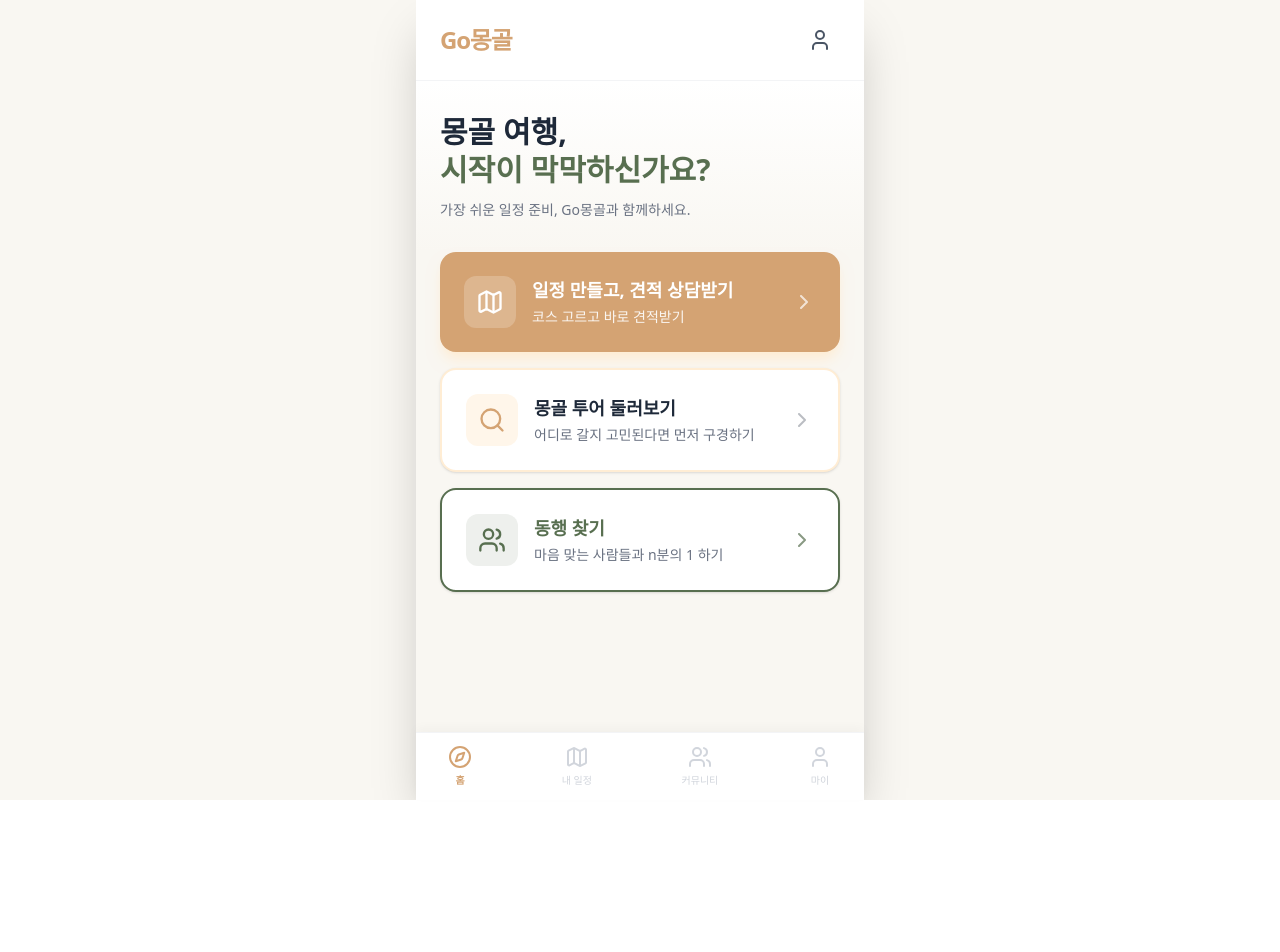
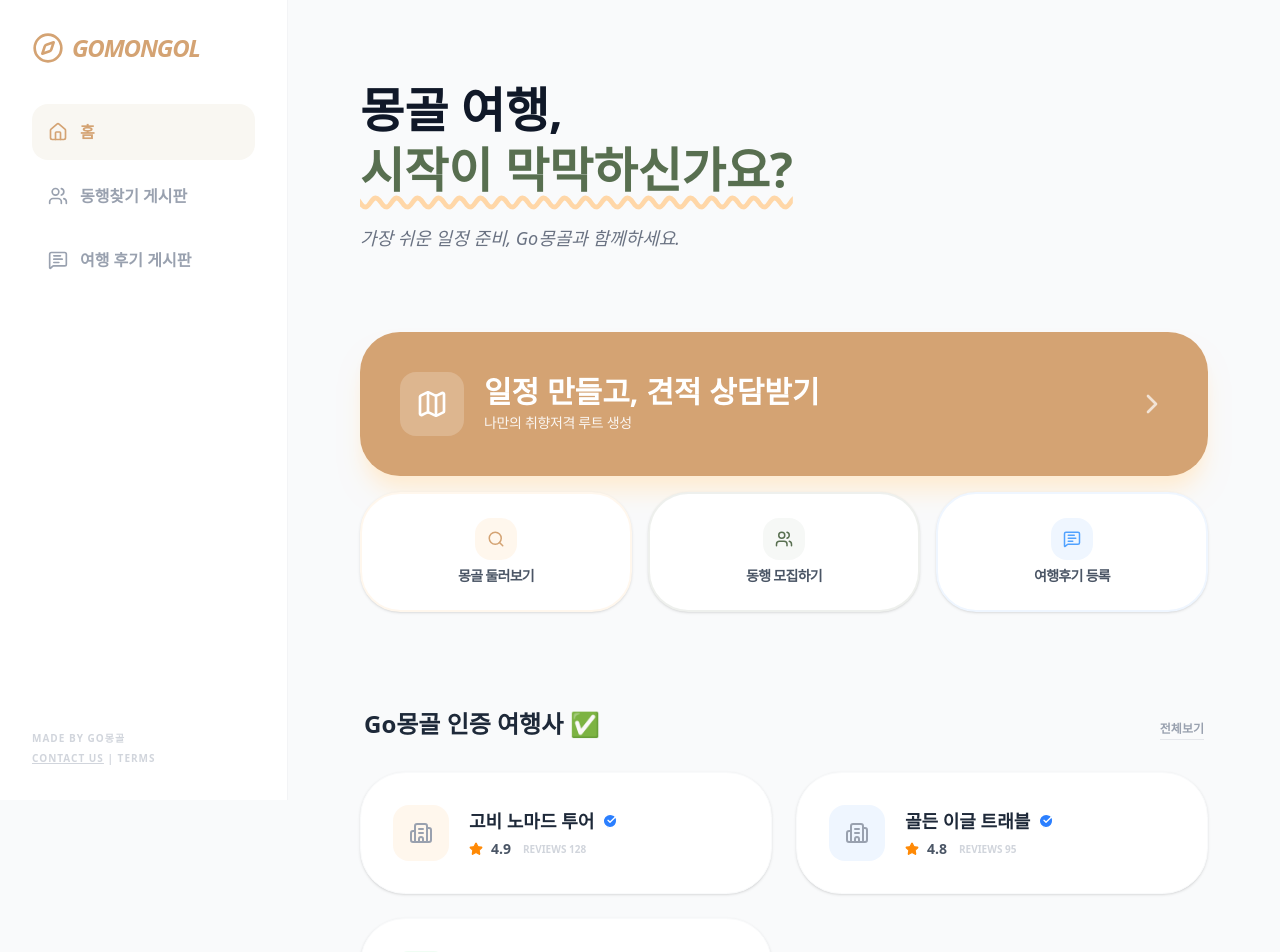
Before and after one commit to wini1120/gomongol, a React (Vite) app: page / in a window 1280 px wide. Shown: the top 952 px of the page. Before the commit the page ends 800 px from the top, so only its background shows below. Built offline with nearby package versions, Linux system fonts and the light colour scheme.

Commit message:
feat: desktop sidebar, compact buttons grid and partner modal

```diff
--- a/src/mainpage.jsx
+++ b/src/mainpage.jsx
@@ -1,88 +1,146 @@
-import React from 'react';
-import { Compass, Users, Map, User, ChevronRight, Search } from 'lucide-react';
+import React, { useState } from 'react';
+import {
+  Map, ChevronRight, Search, Building2, Star,
+  CheckCircle, Compass, Home, MessageSquareText, Users, Globe, X, Send, BarChart3, ShieldCheck, Zap
+} from 'lucide-react';
 
 const MainPage = ({ onStartBuilder, onStartExplorer }) => {
+  const [isContactOpen, setIsContactOpen] = useState(false);
+
+  const agencies = [
+    { id: 1, name: "고비 노마드 투어", rating: 4.9, reviews: 128, color: "bg-orange-50", desc: "고비 사막 투어 전문 | 한국어 가이드 배정" },
+    { id: 2, name: "골든 이글 트래블", rating: 4.8, reviews: 95, color: "bg-blue-50", desc: "프리미엄 럭셔리 게르 | 최신 스타리아 보유" },
+    { id: 3, name: "몽골리아 익스프레스", rating: 4.7, reviews: 210, color: "bg-green-50", desc: "북부 홉스굴 전문 | 승마 트레킹 특화" },
+  ];
+
   return (
-    <div className="flex flex-col min-h-screen bg-gmg-bg font-sans max-w-md mx-auto shadow-2xl overflow-hidden relative text-gray-800">
+    <div className="flex min-h-screen bg-gray-50 font-sans relative">
 
-      {/* 1. Header */}
-      <header className="flex justify-between items-center px-6 py-5 bg-white border-b border-gray-100">
+      {/* --- [B2B 파트너 제안 모달] --- */}
+      {isContactOpen && (
+        <div className="fixed inset-0 z-[100] flex items-center justify-center p-4">
+          <div className="absolute inset-0 bg-black/60 backdrop-blur-sm" onClick={() => setIsContactOpen(false)} />
+          <div className="relative bg-white w-full max-w-2xl rounded-[3rem] shadow-2xl overflow-hidden animate-in fade-in zoom-in duration-300">
+            <button onClick={() => setIsContactOpen(false)} className="absolute top-6 right-6 p-2 hover:bg-gray-100 rounded-full transition-colors z-10">
+              <X size={24} className="text-gray-400" />
+            </button>
+            <div className="flex flex-col lg:flex-row">
+              <div className="lg:w-1/2 bg-gmg-camel p-10 text-white leading-tight">
+                <div className="inline-block px-3 py-1 bg-white/20 rounded-full text-[10px] font-black uppercase tracking-widest mb-4">Partner</div>
+                <h2 className="text-3xl font-black mb-6">몽골 여행사<br/>성공 파트너,<br/>Go몽골</h2>
+                <div className="space-y-5">
+                  <div className="flex gap-4"><Zap size={20} className="shrink-0 text-orange-200"/><p className="text-sm opacity-90 font-medium"><b>준비된 고객 연결:</b> 직접 루트를 설계한 고관여 고객 매칭</p></div>
+                  <div className="flex gap-4"><ShieldCheck size={20} className="shrink-0 text-orange-200"/><p className="text-sm opacity-90 font-medium"><b>브랜드 신뢰도:</b> Go몽골 인증 마크 부여</p></div>
+                </div>
+              </div>
+              <div className="lg:w-1/2 p-10 bg-white">
+                <h3 className="text-xl font-black text-gray-800 mb-6">입점 문의하기</h3>
+                <form className="space-y-4" onSubmit={(e) => e.preventDefault()}>
+                  <input type="text" className="w-full bg-gray-50 border-none rounded-2xl px-4 py-3 text-sm focus:ring-2 focus:ring-gmg-camel" placeholder="여행사 이름" />
+                  <input type="text" className="w-full bg-gray-50 border-none rounded-2xl px-4 py-3 text-sm focus:ring-2 focus:ring-gmg-camel" placeholder="담당자 연락처 (카톡 ID 등)" />
+                  <textarea className="w-full bg-gray-50 border-none rounded-2xl px-4 py-3 text-sm h-24 focus:ring-2 focus:ring-gmg-camel" placeholder="여행사 강점 (차량, 전문지역 등)" />
+                  <button className="w-full bg-gmg-camel text-white py-4 rounded-2xl font-black shadow-lg shadow-orange-100 flex items-center justify-center gap-2 hover:scale-[1.02] transition-transform">신청 완료하기 <Send size={18} /></button>
+                </form>
+              </div>
+            </div>
+          </div>
+        </div>
+      )}
+
+      {/* --- [PC 사이드바] --- */}
+      <aside className="hidden lg:flex flex-col w-72 bg-white border-r border-gray-100 sticky top-0 h-screen p-8 justify-between z-50">
+        <div className="space-y-10">
+          <div className="flex items-center gap-2 text-gmg-camel">
+            <Compass size={32} />
+            <span className="text-2xl font-black italic tracking-tighter uppercase">GoMongol</span>
+          </div>
+          <nav className="space-y-2">
+            <div className="flex items-center gap-3 p-4 bg-gmg-bg text-gmg-camel rounded-2xl font-black cursor-pointer"><Home size={20} /> 홈</div>
+            <div className="flex items-center gap-3 p-4 text-gray-400 hover:text-gmg-camel transition-all font-bold cursor-pointer"><Users size={20} /> 동행찾기 게시판</div>
+            <div className="flex items-center gap-3 p-4 text-gray-400 hover:text-gmg-camel transition-all font-bold cursor-pointer"><MessageSquareText size={20} /> 여행 후기 게시판</div>
+          </nav>
+        </div>
+        <div className="text-[10px] text-gray-300 font-bold uppercase tracking-widest leading-loose">
+          Made by Go몽골<br/>
+          <span className="hover:text-gmg-camel cursor-pointer underline transition-colors" onClick={() => setIsContactOpen(true)}>Contact Us</span> | Terms
+        </div>
+      </aside>
+
+      {/* --- 메인 콘텐츠 --- */}
+      <main className="flex-1 flex flex-col min-w-0 overflow-y-auto bg-white lg:bg-transparent">
+        <header className="lg:hidden flex justify-center items-center px-6 py-8 bg-white border-b border-gray-100 sticky top-0 z-40">
           <h1 className="text-2xl font-black text-gmg-camel tracking-tighter cursor-default">Go몽골</h1>
-        <button className="p-2 hover:bg-gray-100 rounded-full transition-colors">
-          <User size={24} className="text-gray-600" />
-        </button>
         </header>
 
-      {/* 2. Hero Section */}
-      <section className="px-6 py-8 bg-gradient-to-b from-white to-gmg-bg">
-        <h2 className="text-3xl font-bold text-gray-800 leading-tight">
+        <div className="max-w-4xl mx-auto w-full px-6 py-10 lg:py-20">
+          <section className="mb-12 lg:mb-20">
+            <h2 className="text-3xl lg:text-5xl font-black text-gray-900 leading-tight">
               몽골 여행,<br />
-          <span className="text-gmg-green">시작이 막막하신가요?</span>
+              <span className="text-gmg-green underline decoration-wavy decoration-orange-200 underline-offset-8">시작이 막막하신가요?</span>
             </h2>
-        <p className="mt-3 text-gray-500 text-sm">가장 쉬운 일정 준비, Go몽골과 함께하세요.</p>
+            <p className="mt-6 text-gray-500 text-sm lg:text-lg font-medium italic">가장 쉬운 일정 준비, Go몽골과 함께하세요.</p>
           </section>
 
-      {/* 3. Main CTAs - 순서 변경 완료! */}
-      <div className="px-6 space-y-4">
-
-        {/* [1순위] 일정 만들기 & 견적 상담 (메인 전환 버튼) */}
-        <button
-          onClick={onStartBuilder}
-          className="w-full bg-gmg-camel hover:bg-[#C29262] text-white p-6 rounded-2xl flex items-center justify-between shadow-lg shadow-orange-100 transition-all transform active:scale-95"
-        >
-          <div className="flex items-center gap-4 text-left">
-            <div className="bg-white/20 p-3 rounded-xl">
-              <Map size={28} />
-            </div>
+          <div className="space-y-4 mb-16 lg:mb-24">
+            <button onClick={onStartBuilder} className="w-full bg-gmg-camel text-white p-7 lg:p-10 rounded-[2.5rem] flex items-center justify-between shadow-xl shadow-orange-100 transition-all active:scale-[0.98]">
+              <div className="flex items-center gap-5 text-left">
+                <div className="bg-white/20 p-4 rounded-2xl"><Map size={32} /></div>
                 <div>
-              <span className="block text-lg font-bold">일정 만들고, 견적 상담받기</span>
-              <span className="text-sm opacity-90">코스 고르고 바로 견적받기</span>
+                  <span className="block text-xl lg:text-3xl font-black">일정 만들고, 견적 상담받기</span>
+                  <span className="text-sm opacity-90 font-medium tracking-tight">나만의 취향저격 루트 생성</span>
                 </div>
               </div>
-          <ChevronRight size={24} className="opacity-70" />
+              <ChevronRight size={32} className="opacity-70" />
             </button>
 
-        {/* [2순위] 몽골 투어 둘러보기 (정보 탐색 버튼) */}
-        <button
-          onClick={onStartExplorer}
-          className="w-full bg-white border-2 border-orange-100 hover:bg-orange-50/30 text-gray-800 p-6 rounded-2xl flex items-center justify-between transition-all transform active:scale-95 shadow-sm"
-        >
-          <div className="flex items-center gap-4 text-left">
-            <div className="bg-orange-100/50 p-3 rounded-xl">
-              <Search size={28} className="text-gmg-camel" />
-            </div>
-            <div>
-              <span className="block text-lg font-bold">몽골 투어 둘러보기</span>
-              <span className="text-sm text-gray-500 font-normal">어디로 갈지 고민된다면 먼저 구경하기</span>
+            {/* [높이 조정된 3단 버튼 그리드] */}
+            <div className="grid grid-cols-3 gap-3 lg:gap-4">
+              <button onClick={onStartExplorer} className="bg-white border-2 border-orange-50 py-4 lg:py-6 rounded-[1.8rem] lg:rounded-[2.5rem] flex flex-col items-center justify-center gap-1.5 shadow-sm hover:border-gmg-camel transition-all active:scale-95">
+                <div className="bg-orange-50 p-2 lg:p-3 rounded-xl lg:rounded-2xl"><Search size={18} className="text-gmg-camel" /></div>
+                <span className="text-[10px] lg:text-sm font-black text-gray-600 tracking-tighter">몽골 둘러보기</span>
+              </button>
+              <button className="bg-white border-2 border-gmg-green/10 py-4 lg:py-6 rounded-[1.8rem] lg:rounded-[2.5rem] flex flex-col items-center justify-center gap-1.5 shadow-sm hover:border-gmg-green transition-all active:scale-95">
+                <div className="bg-gmg-green/5 p-2 lg:p-3 rounded-xl lg:rounded-2xl"><Users size={18} className="text-gmg-green" /></div>
+                <span className="text-[10px] lg:text-sm font-black text-gray-600 tracking-tighter">동행 모집하기</span>
+              </button>
+              <button className="bg-white border-2 border-blue-50 py-4 lg:py-6 rounded-[1.8rem] lg:rounded-[2.5rem] flex flex-col items-center justify-center gap-1.5 shadow-sm hover:border-blue-400 transition-all active:scale-95">
+                <div className="bg-blue-50 p-2 lg:p-3 rounded-xl lg:rounded-2xl"><MessageSquareText size={18} className="text-blue-400" /></div>
+                <span className="text-[10px] lg:text-sm font-black text-gray-600 tracking-tighter">여행후기 등록</span>
+              </button>
             </div>
           </div>
-          <ChevronRight size={24} className="opacity-30" />
-        </button>
 
-        {/* [3순위] 동행 찾기 */}
-        <button
-          className="w-full bg-white border-2 border-gmg-green hover:bg-gray-50 text-gmg-green p-6 rounded-2xl flex items-center justify-between transition-all transform active:scale-95 shadow-sm"
-        >
-          <div className="flex items-center gap-4 text-left">
-            <div className="bg-gmg-green/10 p-3 rounded-xl">
-              <Users size={28} />
+          <section className="mb-24">
+            <div className="flex justify-between items-end mb-8 px-1">
+              <h3 className="text-2xl font-black text-gray-800">Go몽골 인증 여행사 ✅</h3>
+              <span className="text-xs text-gray-400 font-bold border-b border-gray-200 pb-0.5 cursor-pointer">전체보기</span>
             </div>
+            <div className="grid grid-cols-1 md:grid-cols-2 gap-5 lg:gap-6">
+              {agencies.map(agency => (
+                <div key={agency.id} className="bg-white p-7 lg:p-8 rounded-[2.8rem] border border-gray-50 shadow-sm hover:shadow-md transition-all">
+                  <div className="flex items-center gap-5">
+                    <div className={`w-14 h-14 ${agency.color} rounded-2xl flex items-center justify-center shrink-0`}><Building2 size={24} className="text-gray-400" /></div>
                     <div>
-              <span className="block text-lg font-bold">동행 찾기</span>
-              <span className="text-sm text-gray-500 font-normal">마음 맞는 사람들과 n분의 1 하기</span>
+                      <div className="flex items-center gap-2 mb-1">
+                        <h4 className="font-black text-gray-800 lg:text-lg">{agency.name}</h4>
+                        <CheckCircle size={16} className="text-blue-500 fill-blue-500 text-white" />
+                      </div>
+                      <div className="flex items-center gap-2"><Star size={14} className="text-orange-400 fill-orange-400" /><span className="text-sm font-bold text-gray-600">{agency.rating}</span><span className="text-[10px] text-gray-300 font-bold uppercase ml-1">Reviews {agency.reviews}</span></div>
                     </div>
                   </div>
-          <ChevronRight size={24} className="opacity-70" />
-        </button>
                 </div>
+              ))}
+            </div>
+          </section>
 
-      {/* 4. Bottom Nav Bar 등은 기존과 동일... */}
-      <nav className="fixed bottom-0 w-full max-w-md bg-white border-t border-gray-100 px-8 py-3 flex justify-between items-center shadow-[0_-4px_10px_rgba(0,0,0,0.03)]">
-        <div className="flex flex-col items-center gap-1 text-gmg-camel cursor-pointer"><Compass size={24} /><span className="text-[10px] font-bold">홈</span></div>
-        <div className="flex flex-col items-center gap-1 text-gray-300 cursor-pointer"><Map size={24} /><span className="text-[10px]">내 일정</span></div>
-        <div className="flex flex-col items-center gap-1 text-gray-300 cursor-pointer"><Users size={24} /><span className="text-[10px]">커뮤니티</span></div>
-        <div className="flex flex-col items-center gap-1 text-gray-300 cursor-pointer"><User size={24} /><span className="text-[10px]">마이</span></div>
-      </nav>
+          <footer className="py-20 border-t border-gray-100 text-center lg:text-left flex flex-col lg:flex-row justify-between items-center gap-8">
+            <div className="space-y-2">
+              <p className="text-[12px] font-black text-gray-300 uppercase tracking-[0.2em]">Made by Go몽골 | <span onClick={() => setIsContactOpen(true)} className="cursor-pointer hover:text-gmg-camel underline transition-colors">Contact Us</span></p>
+              <p className="text-[11px] text-gray-200 font-medium">© 2026 GoMongol. All rights reserved.</p>
+            </div>
+          </footer>
+        </div>
+      </main>
     </div>
   );
 };
```
Lines whose indentation alone changed are shown as unchanged.
